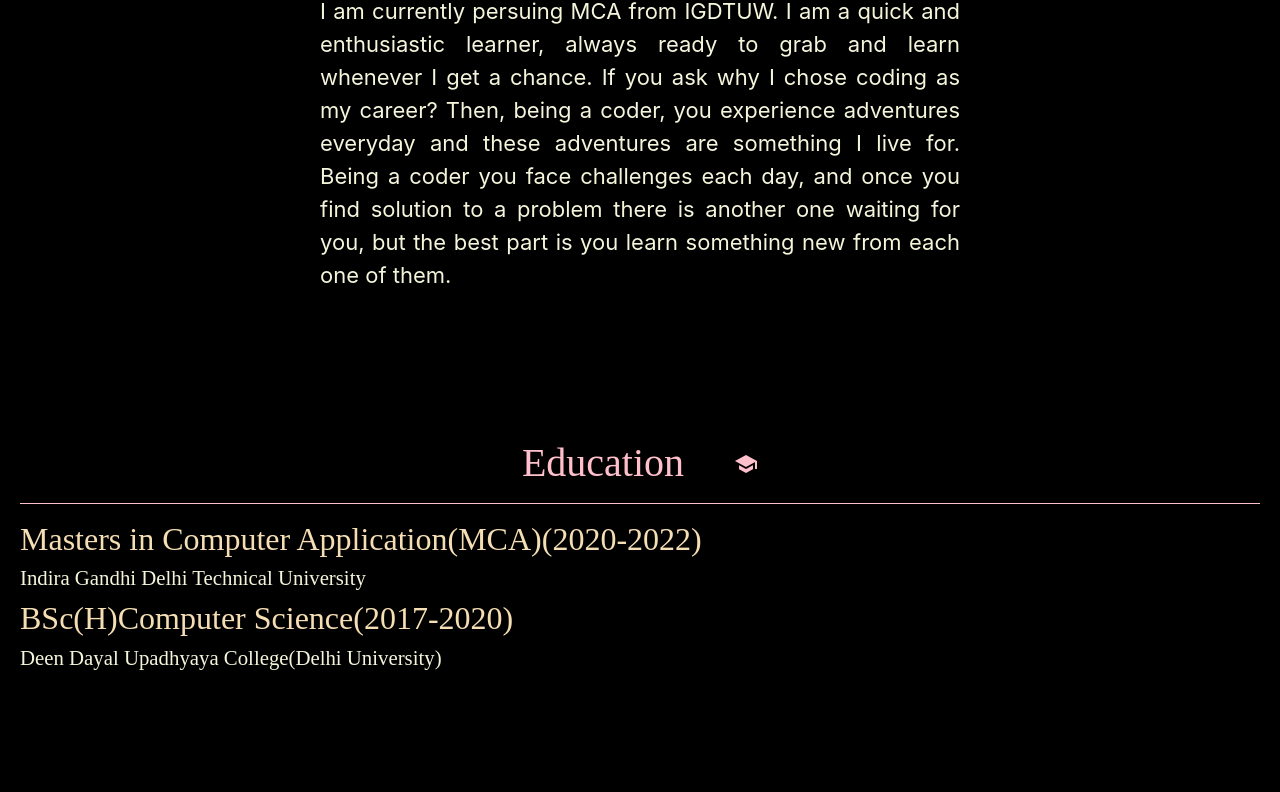
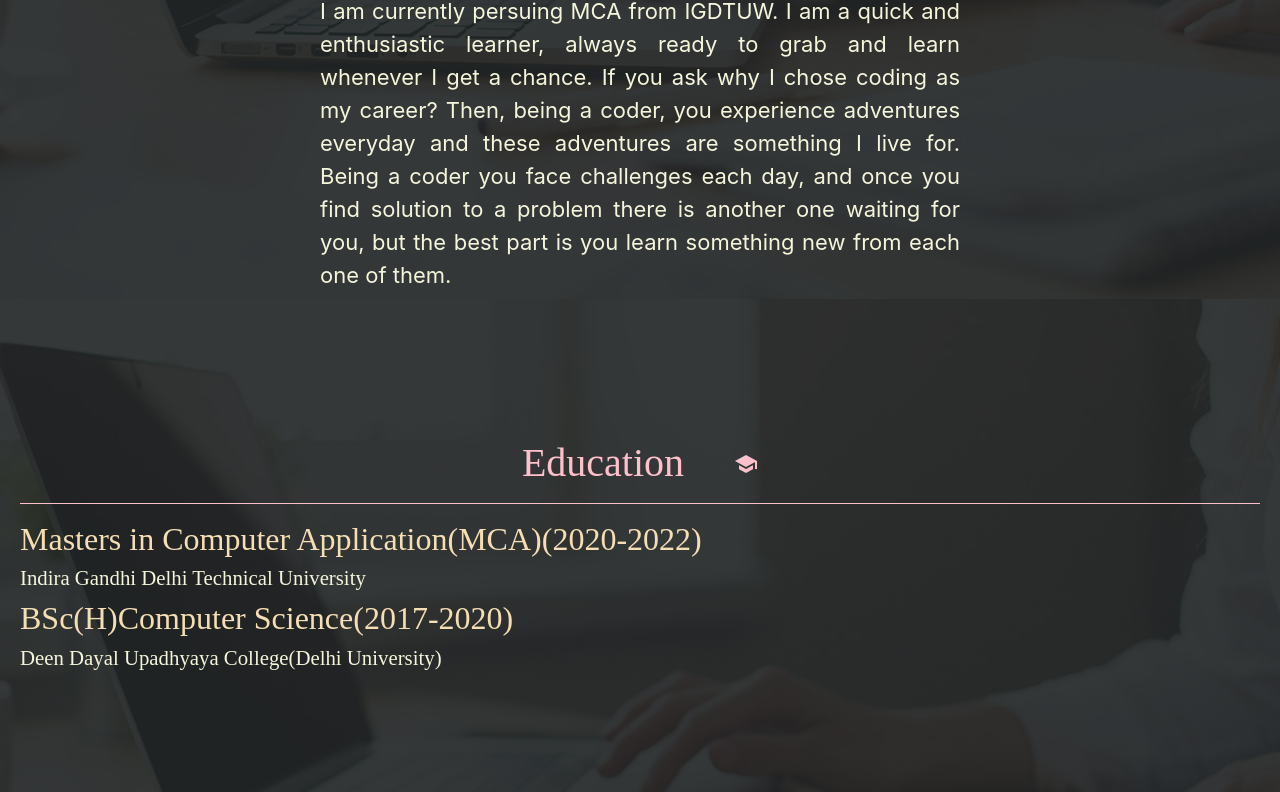
Before and after one commit to riddhikwatra/riddhikwatra.github.io, a plain HTML site: page index.html in a window 1280 px wide. Shown: the part 501-1293 px from the top of the page. Drawn offline with nearby package versions, Linux system fonts and the light colour scheme.

Commit message:
updated background

```diff
--- a/style.css
+++ b/style.css
@@ -175,7 +175,7 @@ nav ul li a {
 }
 body{
   background-color: black;
-  background-image: url("../img/back.jpg");
+  background-image: url("/back.jpg");
   background-attachment: fixed;
   background-repeat: no-repeat;
   background-size: cover;
```
Also changed, not shown: back.jpg (added).
